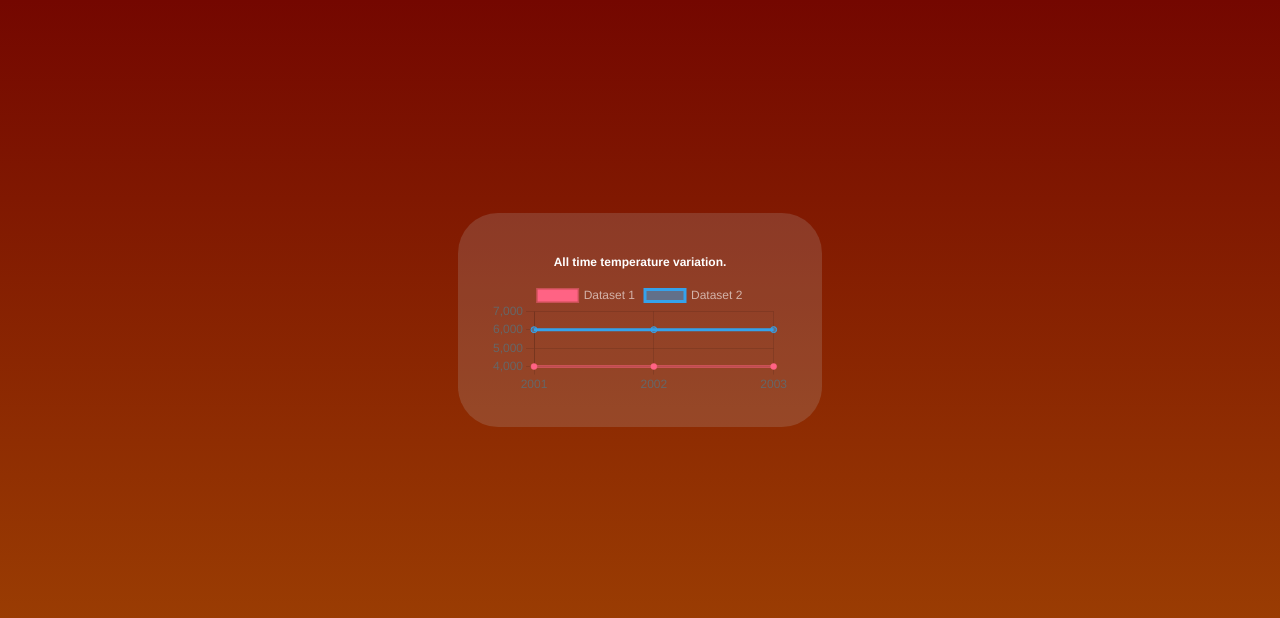
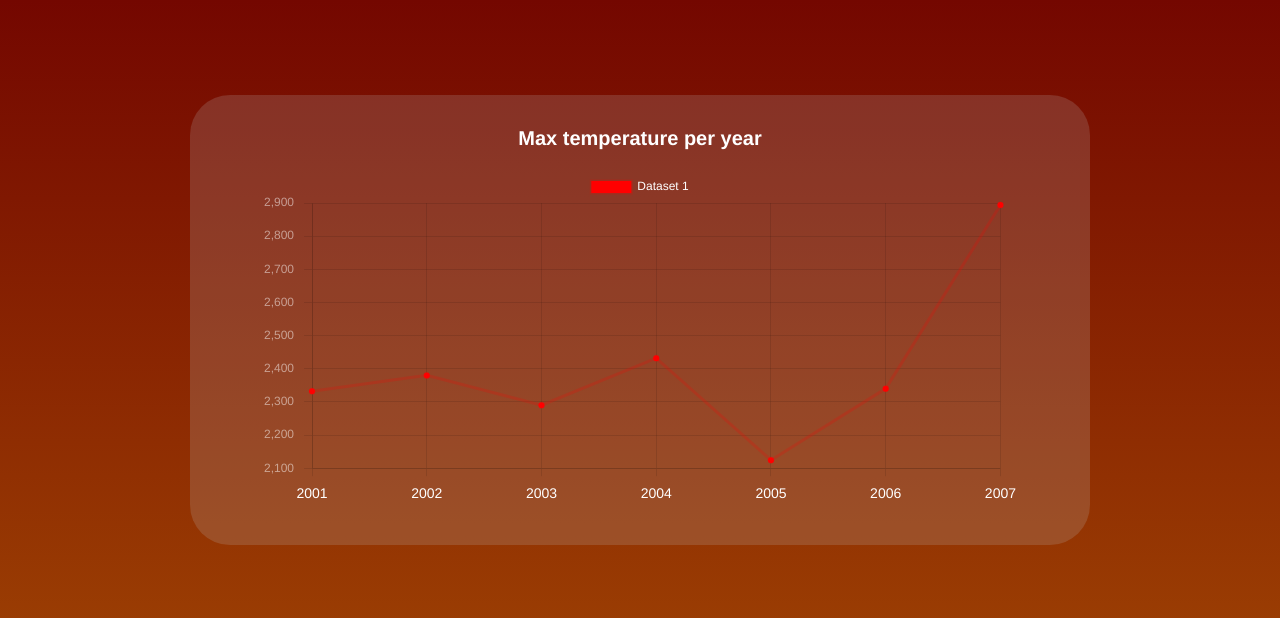
Before and after one commit to AlbertDevtrus/climate-change-web, a Next.js app: page / in a window 1280 px wide. Shown: the part 880-1498 px from the top of the page. Built offline with nearby package versions, Linux system fonts and the light colour scheme; a web font is replaced by a local one.

Commit message:
change some details on animation and chart

```diff
--- a/src/app/globals.css
+++ b/src/app/globals.css
@@ -1,3 +1,25 @@
 @tailwind base;
 @tailwind components;
 @tailwind utilities;
+
+::-webkit-scrollbar {
+  width: 10px;
+  background-color: #6f00008d;
+}
+
+::-webkit-scrollbar-track {
+  background: #ff604f9a;
+}
+
+::-webkit-scrollbar-thumb {
+  background: #6F0000aa;
+  border-radius: 25px;
+}
+
+::-webkit-scrollbar-thumb:hover {
+  background: #310000aa;
+}
+
+::-webkit-scrollbar-corner {
+  background: #6F0000ee;
+}
--- a/src/components/HistoricChart.tsx
+++ b/src/components/HistoricChart.tsx
@@ -10,10 +10,8 @@ import {
   Title,
   Tooltip,
   Legend,
-} from 'chart.js';
+} from 'chart.js'
 import type { ChartData, ChartOptions } from 'chart.js';
-
-
 
 ChartJS.register(
   CategoryScale,
@@ -30,43 +28,62 @@ export default function HistoricChart() {
 
   const options: ChartOptions<'line'> = {
     responsive: true,
-    layout: {
-      padding: 0
+    scales: {
+      x: {
+        display: true,
+        ticks: {
+          color: 'white',
+          padding: 10,
+          font: {
+            size: 14
+          }
+        }
+      },
+      y: {
+        display: true,
+        ticks: {
+          padding: 10,
+          color: 'rgba(255, 255, 255, 0.5)'
+        }
+      }
     },
     plugins: {
-      legend: {
-        position: 'top' as const,
-      },
       title: {
+        text: 'Max temperature per year',
         display: true,
         color: 'white',
-        text: 'All time temperature variation.',
+        padding: {
+          top: 0,
+          bottom: 20
+        },
+        font: {
+          size: 20,
+        }
       },
-    },
-    backgroundColor: 'white',
-    color: 'rgba(255, 255, 255, 0.6)'
+      legend: {
+        labels: {
+          color: 'white',
+          boxPadding: 20
+        }
+      },
+    }
   };
 
   const data: ChartData<'line'> = {
-    labels: ['2001', '2002', '2003'],
+    labels: ['2001', '2002', '2003', '2004', '2005', '2006', '2007'],
     datasets: [
       {
         label: 'Dataset 1',
-        data: ['2001', '2002', '2003'].map(year => Number(year) * 2),
-        borderColor: 'rgba(255, 99, 132, 0.5)',
-        backgroundColor: 'rgb(255, 99, 132)',
-      },
-      {
-        label: 'Dataset 2',
-        data: ['2001', '2002', '2003'].map(year => Number(year) * 3),
-        borderColor: 'rgb(53, 162, 235)',
-        backgroundColor: 'rgba(53, 162, 235, 0.5)',
-      },
+        data: [2332, 2380, 2290, 2432, 2124, 2340, 2894],
+        borderColor: 'rgba(255, 0, 0, 0.2)',
+        backgroundColor: 'rgb(255, 0, 0)',
+        hoverBorderWidth: 20
+      }
     ],
   };
 
   return (
-    <div className='flex items-center justify-center bg-[#BBBBBB] bg-opacity-20 p-8 rounded-[40px]'>
+    <div className='flex items-center justify-center bg-[#BBBBBB] bg-opacity-20 p-8 rounded-[40px] w-[900px] h-[450px]'>
       <Line
         options={options}
         data={data}
--- a/src/components/NavBar.tsx
+++ b/src/components/NavBar.tsx
@@ -1,83 +1,72 @@
-'use client';
+"use client";
 
 import Link from "next/link";
 
 import { ChartIcon, EarthIcon, InfoIcon, TempIcon } from "./Icons";
 import React, { useEffect } from "react";
-import { motion, useAnimate, useMotionValue, useTransform } from "framer-motion";
+import {
+  motion,
+  useAnimate,
+  useMotionValue,
+  useTransform,
+} from "framer-motion";
 
 export default function NavBar() {
-
   const [scope, animate] = useAnimate();
   const scale = {
     x: useMotionValue(1),
-    y: useMotionValue(1)
-  }
+    y: useMotionValue(1),
+  };
 
   const moveSelector = (e: React.MouseEvent<HTMLElement>) => {
     const target = e.target as HTMLElement;
 
-    const parent = target.closest('li');
+    const parent = target.closest("li");
     const { top, left, width, height } = parent!.getBoundingClientRect();
 
-    const selector = document.querySelector('#selector')
+    const selector = document.querySelector("#selector");
     const { top: topSelector } = selector!.getBoundingClientRect();
 
-    console.log(top, topSelector)
+    console.log(top, topSelector);
 
-    if(topSelector > top) {
-      const sequence: any = [
-        [
-          scope.current, {
-            y: (top  - (height * -0.1)),
-            x: (left - (width * 0.26)),
-            scaleX: [1, 0.8],
-            scaleY: [1, 1.3]
-          },
-          { duration: 0.3 }
-        ],
-        [
-          scope.current, {
-            y: (top - (height * 0.26)),
-            x: (left - (width * 0.26)),
-            scaleX: [0.8, 1],
-            scaleY: [1.3, 1]
-          }
-        ],
-      ]
+    if (topSelector > top) {
+      animate(scope.current, {
+        y: top - height * -0.1,
+        x: left - width * 0.26,
+        scaleX: [1, 0.8],
+        scaleY: [1, 1.3],
+      }, {duration: 0});
 
-      animate(sequence, { duration: 0.6 });
+      animate(scope.current, {
+        y: (top - (height * 0.26)),
+        x: (left - (width * 0.26)),
+        scaleX: [0.8, 1],
+        scaleY: [1.3, 1]
+      }, {duration: 0.6})
+
     } else {
-      const sequence: any = [
-        [
-          scope.current, {
-            y: (top  - (height * 0.9)),
-            x: (left - (width * 0.26)),
-            scaleX: [1, 0.8],
-            scaleY: [1, 1.3]
-          },
-          { duration: 0.3 }
-        ],
-        [
-          scope.current, {
-            y: (top - (height * 0.26)),
-            x: (left - (width * 0.26)),
-            scaleX: [0.8, 1],
-            scaleY: [1.3, 1]
-          }
-        ],
-      ]
+      animate(scope.current, {
+        y: top - height * 0.9,
+        x: left - width * 0.26,
+        scaleX: [1, 0.8],
+        scaleY: [1, 1.3],
+      }, {duration: 0});
 
-      animate(sequence, { duration: 0.6 });
+      animate(scope.current, {
+        y: top - height * 0.26,
+        x: left - width * 0.26,
+        scaleX: [0.8, 1],
+        scaleY: [1.3, 1],
+      }, {duration: 0.6})
     }
-  }
+  };
 
   useEffect(() => {
-    const link = document.querySelector('.first');
+    const link = document.querySelector(".first");
 
     const { top, left, width, height } = link!.getBoundingClientRect();
 
-    animate(scope.current, { y: top - (height * 0.26), x: left - (width * 0.26) })
+    animate(scope.current, { y: top - height * 0.26, x: left - width * 0.26 });
   }, [animate, scope]);
 
   return (
@@ -88,33 +77,33 @@ export default function NavBar() {
         id="selector"
         style={{
           scaleX: scale.x,
-          scaleY: scale.y
+          scaleY: scale.y,
         }}
       />
       <nav className="fixed right-14 bottom-1/3">
         <ul className="flex flex-col gap-8">
           <li className="text-white first" onClick={moveSelector}>
-            <Link href='#max-temp'>
+            <Link href="#max-temp">
               <TempIcon />
             </Link>
           </li>
           <li className="text-white" onClick={moveSelector}>
-            <Link href='#historic-chart'>
+            <Link href="#historic-chart">
               <ChartIcon />
             </Link>
           </li>
           <li className="text-white" onClick={moveSelector}>
-            <Link href='#'>
+            <Link href="#">
               <InfoIcon />
             </Link>
           </li>
           <li className="text-white" onClick={moveSelector}>
-            <Link href='#'>
+            <Link href="#">
               <EarthIcon />
             </Link>
           </li>
         </ul>
       </nav>
     </>
-  )
+  );
 }
```
